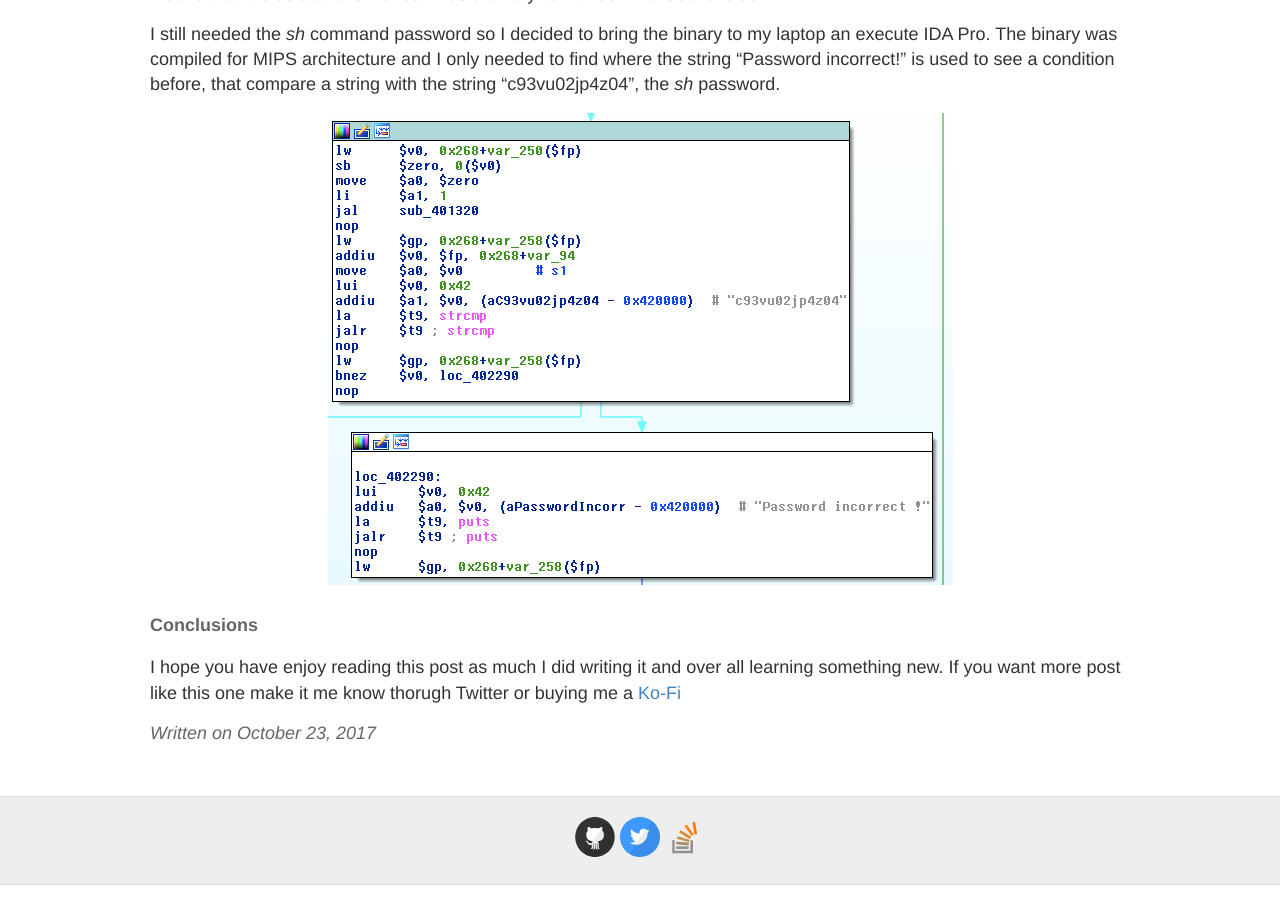
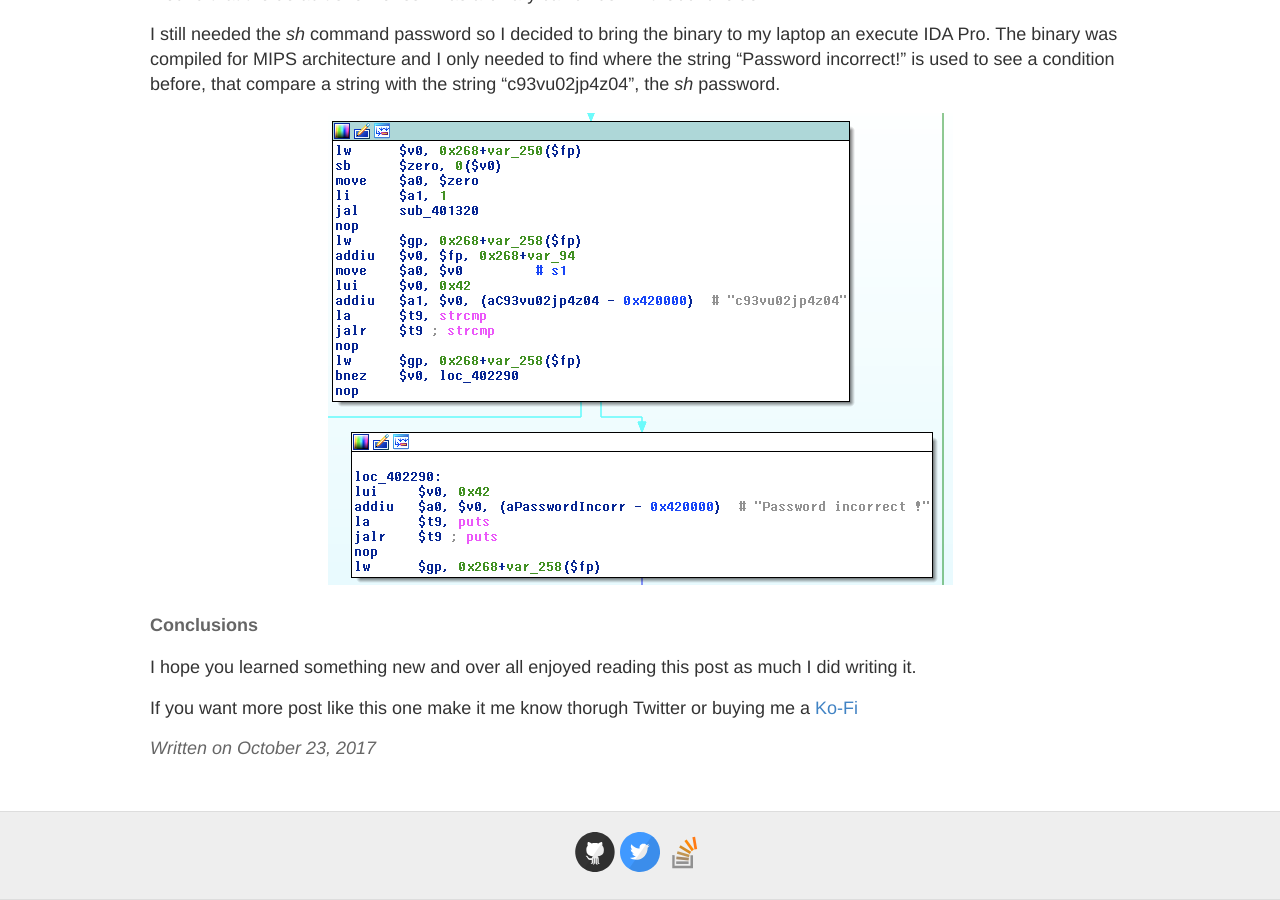
Before and after one commit to j0lama/j0lama.github.io, a Jekyll site: the page built from _posts/2017-10-23-router-attack.md, in a window 1280 px wide and 900 px high, scrolled down 7371 px. Built offline with Jekyll 4.4.1, drawn with Linux system fonts in a browser that asks for light colours.

Commit message:
Router post fixed

```diff
--- a/_posts/2017-10-23-router-attack.md
+++ b/_posts/2017-10-23-router-attack.md
@@ -260,5 +260,6 @@ The binary was compiled for MIPS architecture and I only needed to find where th
 
 #### Conclusions
 
-I hope you have enjoy reading this post as much I did writing it and over all learning something new.
+I hope you learned something new and over all enjoyed reading this post as much I did writing it.
+
 If you want more post like this one make it me know thorugh Twitter or buying me a [Ko-Fi](https://ko-fi.com/jolama)
```
